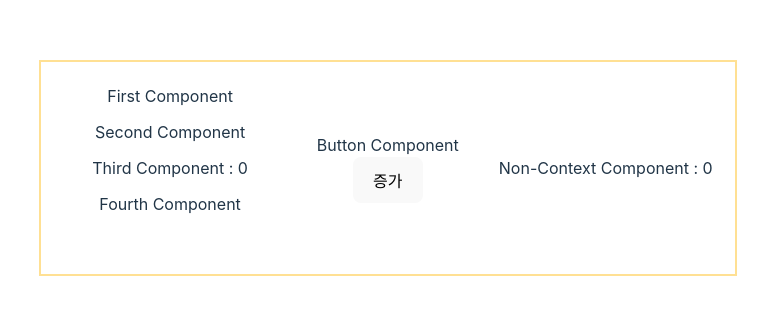
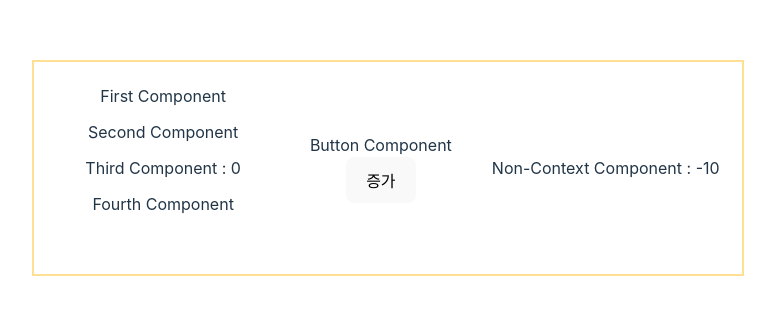
Before and after one commit to aaronryu/react-tutorial, a React (Vite) app: page / in a window 1280 px wide. Shown: the part 232-546 px from the top of the page, without its empty margins (252-1027 px from the left). Built offline with nearby package versions, Linux system fonts and the light colour scheme.

Commit message:
실습 17-2: Context 정의 및 Provider 영역 설정 후 Props Drilling 해결 (리렌더 이슈)

```diff
--- a/src/App.jsx
+++ b/src/App.jsx
@@ -1,4 +1,4 @@
-import { useState } from 'react'
+import { createContext, useContext, useState } from 'react'
 import '@/App.css'
 
 function LC() {
@@ -10,7 +10,8 @@ function LC() {
   )
 }
 
-function TC({ count }) {
+function TC() {
+  const count = useContext(CreatedContext)
   console.log('- A.3. Third Component')
   return (
     <div className='component-box' style={{ padding: 10 }}>
@@ -20,22 +21,22 @@ function TC({ count }) {
   )
 }
 
-function SC({ count }) {
+function SC() {
   console.log('- A.2. Second Component')
   return (
     <div className='component-box' style={{ padding: 10 }}>
       Second Component
-      <TC count={count} />
+      <TC />
     </div>
   )
 }
 
-function FC({ count }) {
+function FC() {
   console.log('- A.1. First Component')
   return (
     <div className='component-box' style={{ padding: 10 }}>
       First Component
-      <SC count={count} />
+      <SC />
     </div>
   )
 }
@@ -61,8 +62,13 @@ function NonContextComponent({ count }) {
   )
 }
 
+/* 1. Context 사용하겠습니다 - 공표 */
+const defaultValue = -10
+const CreatedContext = createContext(defaultValue /* DV : default value */)
+
 function App() {
   const [count, setCount] = useState(0)
+
   return (
     <div
       className='section-box'
@@ -74,9 +80,12 @@ function App() {
         padding: 10,
       }}
     >
-      <FC count={count} />
-      <ButtonComponent onClick={() => setCount((prev) => prev + 1)} />
-      <NonContextComponent count={count} />
+      <CreatedContext.Provider value={count /* IV : initial value */}>
+        {/* 2. Context.Provider 감쌀 영역 = 전역 상태를 사용할 범주 정의 */}
+        <FC />
+        <ButtonComponent onClick={() => setCount((prev) => prev + 1)} />
+      </CreatedContext.Provider>
+      <NonContextComponent count={defaultValue} />
     </div>
   )
 }
```
